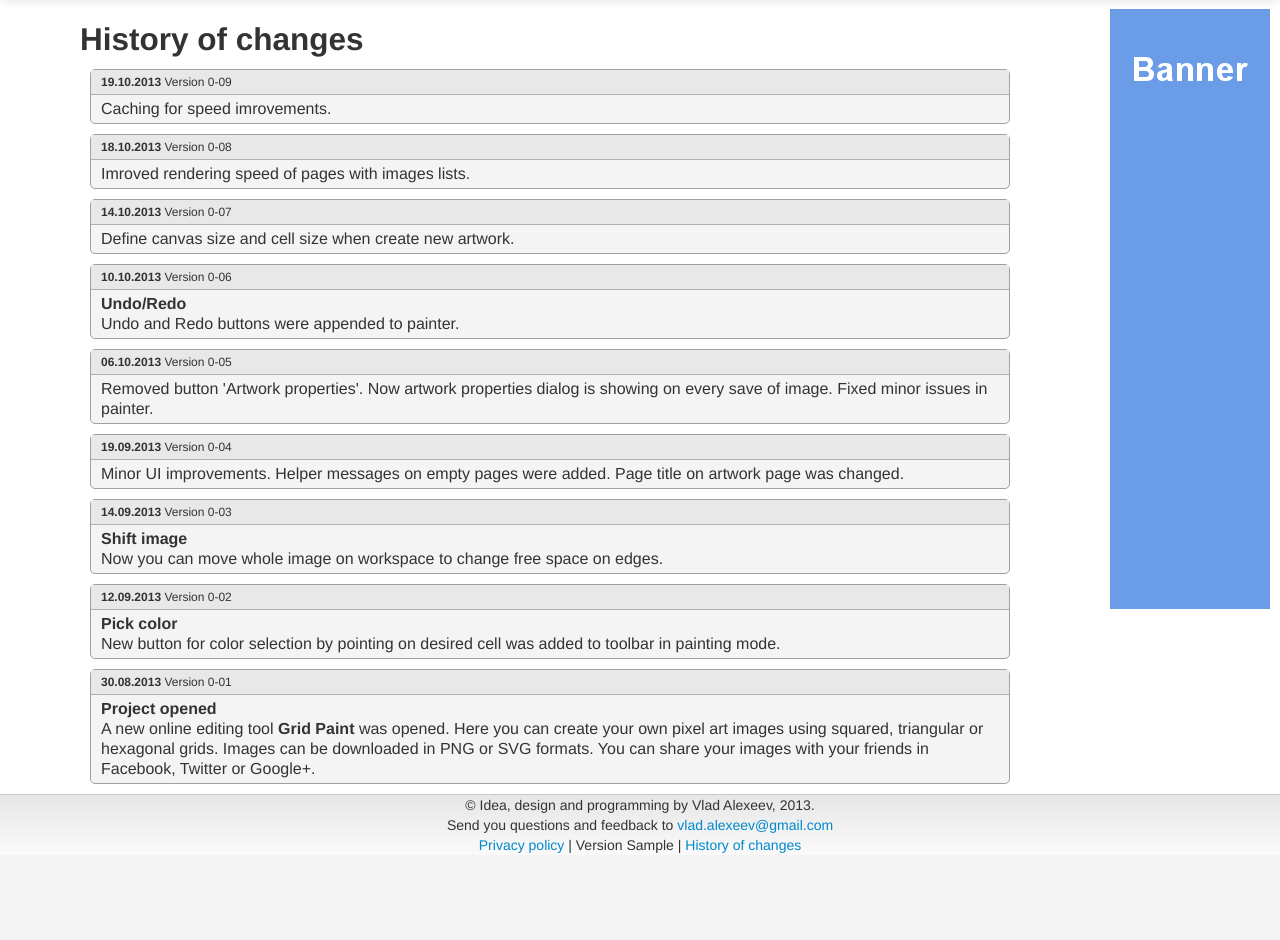
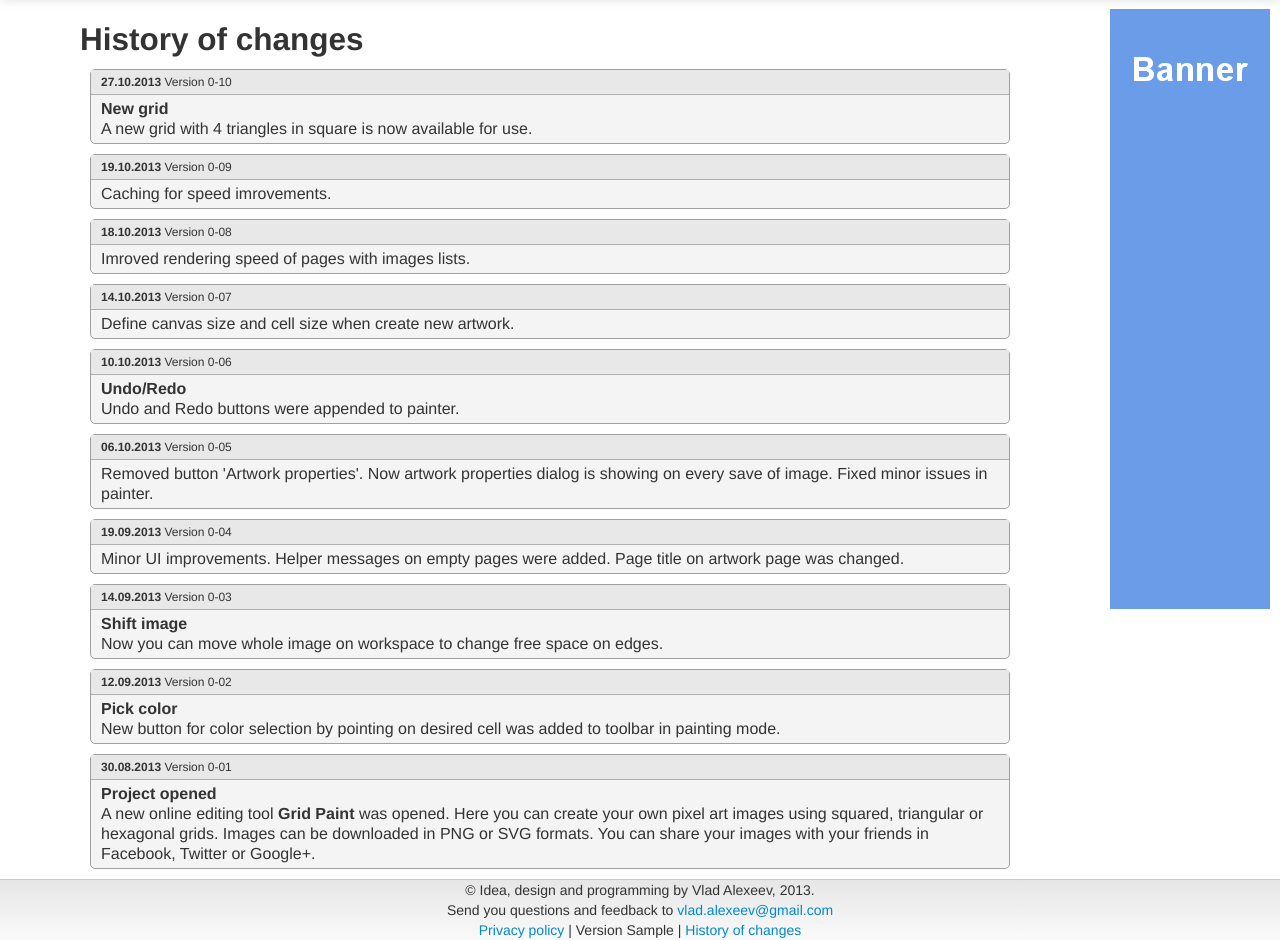
Before and after one commit to vladalexeev/grid-paint, a Django app: template grid-paint/templates/history.html in a window 1280 px wide. Shown: the part 41-981 px from the top of the page. Before the commit the page ends 894 px from the top, so only its background shows below. Run offline with Django 3.2, Linux system fonts and the light colour scheme; the template is opened without the code that fills it: most values are stand-ins (such as "Sample title", 1, 10 or a date in 2020); some libraries are stand-ins or nearby versions.

Commit message:
Version 0-10 and history.

```diff
--- a/grid-paint/app.yaml
+++ b/grid-paint/app.yaml
@@ -1,5 +1,5 @@
 application: grid-paint
-version: 0-09
+version: 0-10
 runtime: python27
 api_version: 1
 threadsafe: yes
--- a/grid-paint/templates/history.html
+++ b/grid-paint/templates/history.html
@@ -9,6 +9,14 @@
 
 
 <div class="image-details-comments">
+	<div class="comment">
+		<div class="comment-header"><b>27.10.2013</b> Version 0-10</div>
+		<div class="comment-text">
+			<b>New grid</b><br />
+			A new grid with 4 triangles in square is now available for use.
+		</div>
+	</div>
+
 	<div class="comment">
 		<div class="comment-header"><b>19.10.2013</b> Version 0-09</div>
 		<div class="comment-text">
```
